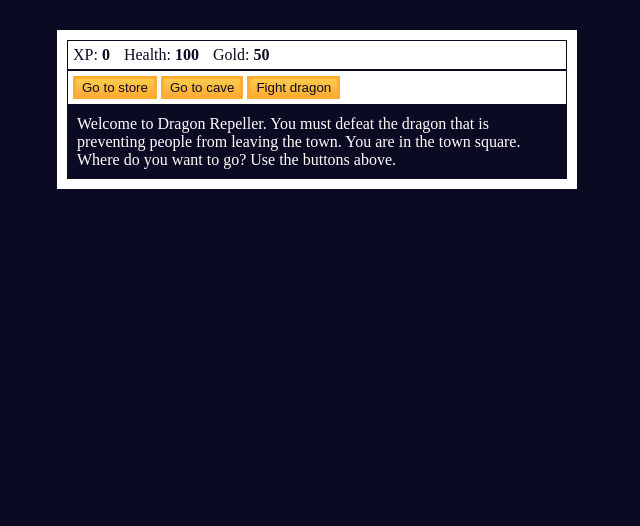
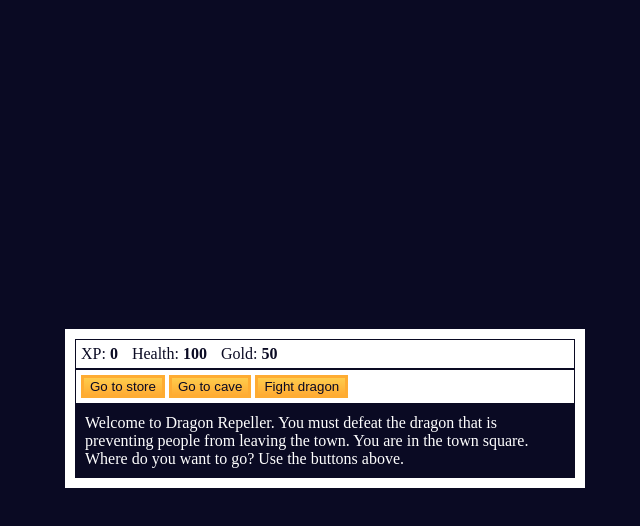
Before and after one commit to gatteoelmo/aSimpleRolePlayingGame, a plain HTML site: page index.html in a window 1280 px wide. Shown: the whole page, without its empty margins (323-963 px from the left). Drawn offline with Linux system fonts and the light colour scheme.

Commit message:
Update styles.css

```diff
--- a/style/styles.css
+++ b/style/styles.css
@@ -1,5 +1,12 @@
 body {
     background-color: #0a0a23;
+    display: flex;
+    flex-direction: column;
+    align-items: center;
+    justify-content: center;
+    height: 100vh;
+    width: 100vw;
+    font-size: 16px;
 }
 
 #text {
@@ -13,7 +20,6 @@ body {
     max-height: 400px;
     background-color: #ffffff;
     color: #ffffff;
-    margin: 30px auto 0px;
     padding: 10px;
 }
 
```
